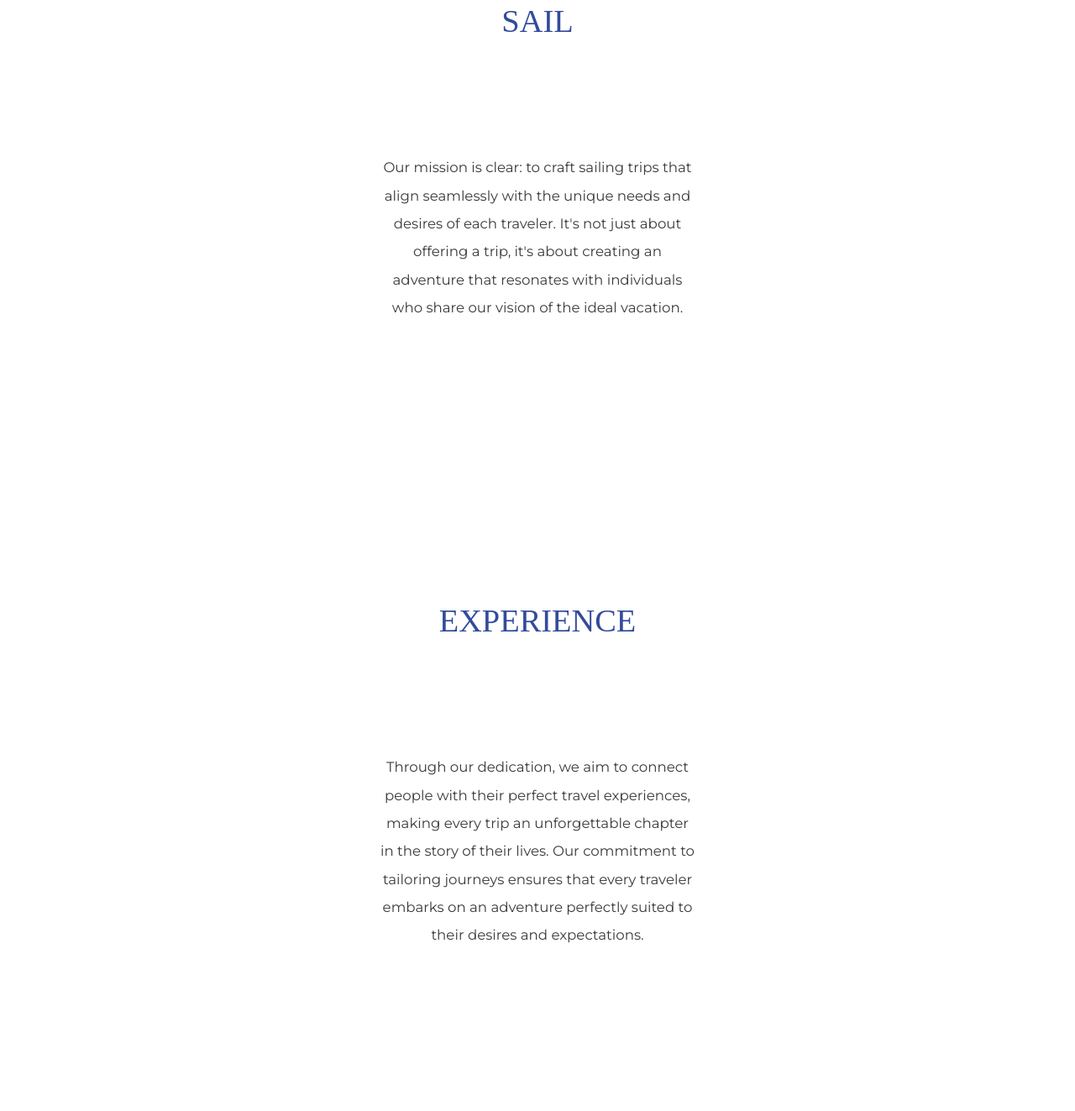
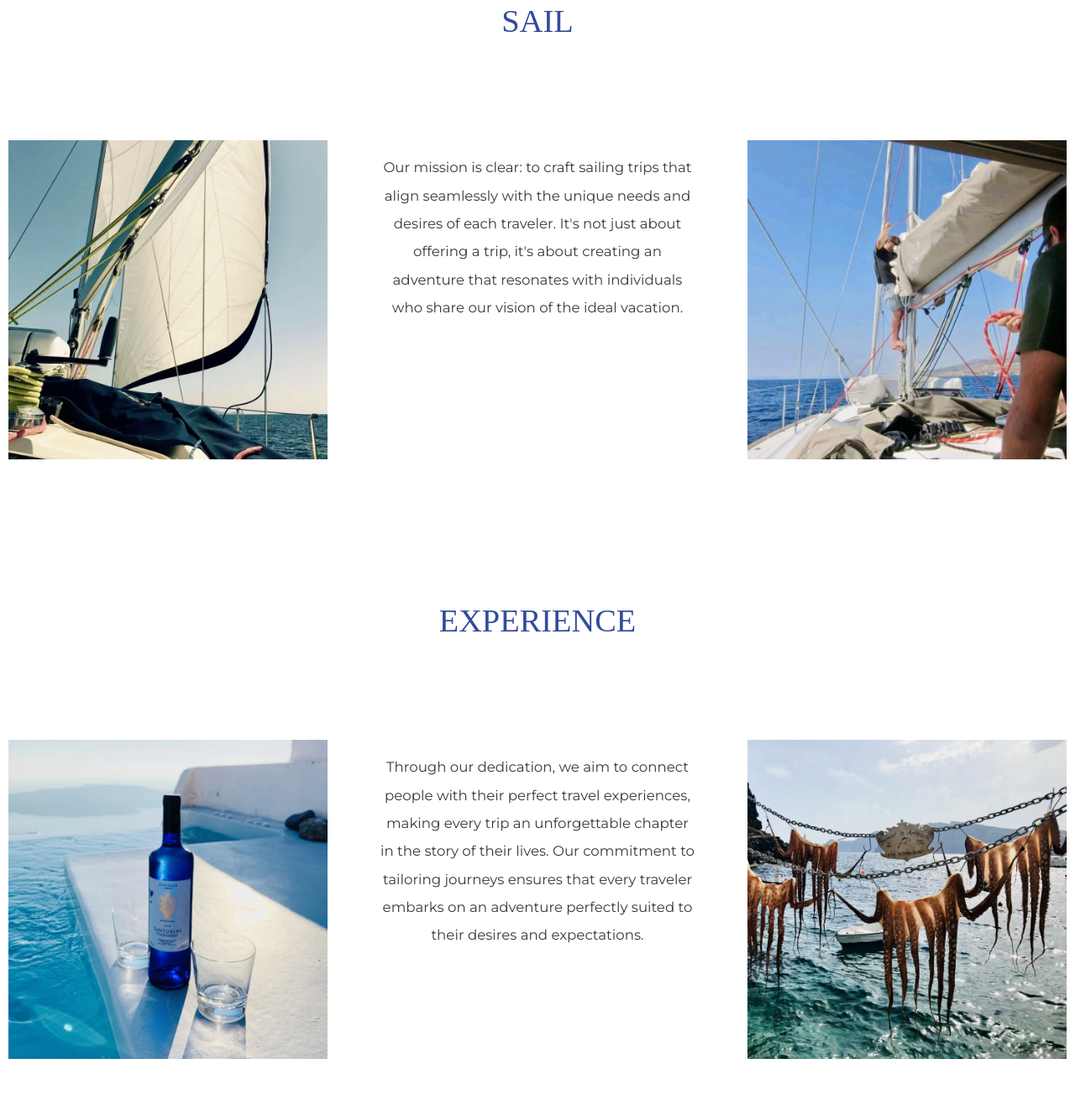
Before and after one commit to FraDV3/Hellenic_Escape, a plain HTML site: page index.html in a window 1280 px wide. Shown: the part 717-2040 px from the top of the page at 84% size. Drawn offline with nearby package versions, Linux system fonts and the light colour scheme; the site is published under a folder, as on GitHub Pages, so addresses that start at the root find nothing; a web font is replaced by a local one.

Commit message:
Update style.css

```diff
--- a/Resources/style.css
+++ b/Resources/style.css
@@ -111,27 +111,27 @@ p {
 }
 
 .item1 {
-  background-image: url(/docs/assets/hellenicescape48.webp);
+  background-image: url(../docs/assets/hellenicescape48.webp);
 }
 
 .item3 {
-  background-image: url(/docs/assets/hellenicescape37.webp);
+  background-image: url(../docs/assets/hellenicescape37.webp);
 }
 
 .item4 {
-  background-image: url(/docs/assets/hellenicescape21.webp);
+  background-image: url(../docs/assets/hellenicescape21.webp);
 }
 
 .item6 {
-  background-image: url(/docs/assets/hellenicescape38.webp);
+  background-image: url(../docs/assets/hellenicescape38.webp);
 }
 
 .item7 {
-  background-image: url(/docs/assets/hellenicescape29.webp);
+  background-image: url(../docs/assets/hellenicescape29.webp);
 }
 
 .item9 {
-  background-image: url(/docs/assets/hellenicescape23.webp);
+  background-image: url(../docs/assets/hellenicescape23.webp);
 }
 
 /* Destinations */
```
